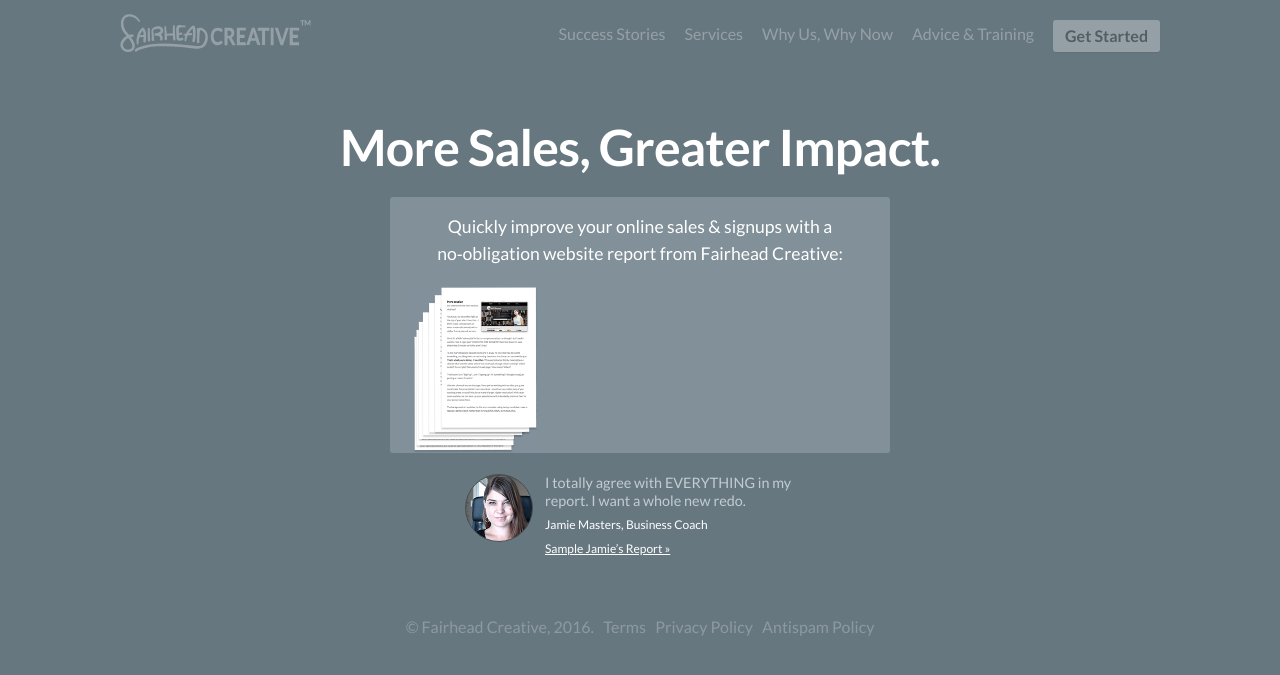
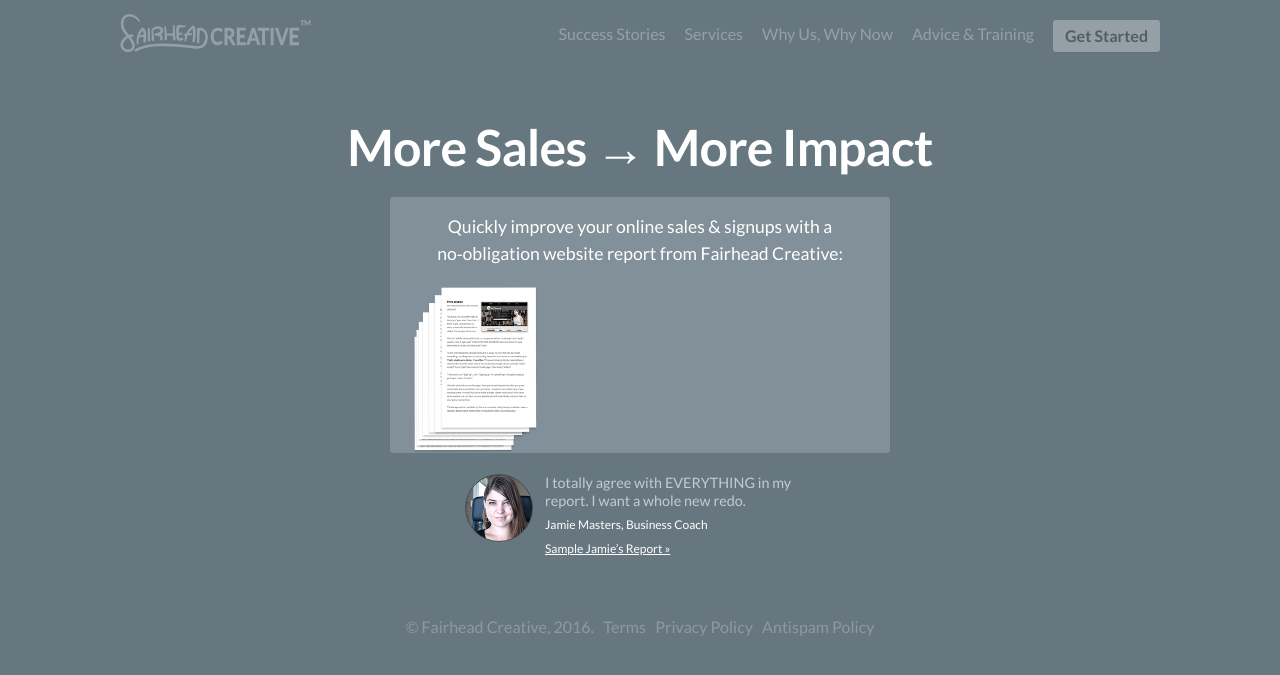
Before and after one commit to fairheadcreative/fairheadcreative, a Jekyll site: the page built from start.html, in a window 1280 px wide. Shown: the top 675 px of the page. Built offline with Jekyll 4.4.1, drawn with Linux system fonts in a browser that asks for light colours; Markdown is read by kramdown in place of the engine named in the settings.

Commit message:
Update Start headline

```diff
--- a/start.html
+++ b/start.html
@@ -5,7 +5,7 @@
 class: start
 permalink: /start/
 ---
-  <h1 class="splash__title">More Sales, Greater Impact.</h1>
+  <h1 class="splash__title">More Sales &rarr; More Impact</h1>
 
     <div class="start-box">
       <p class="splash__lead">Quickly improve your online sales & signups with a no&#8209;obligation website report from Fairhead Creative:</p>
```
